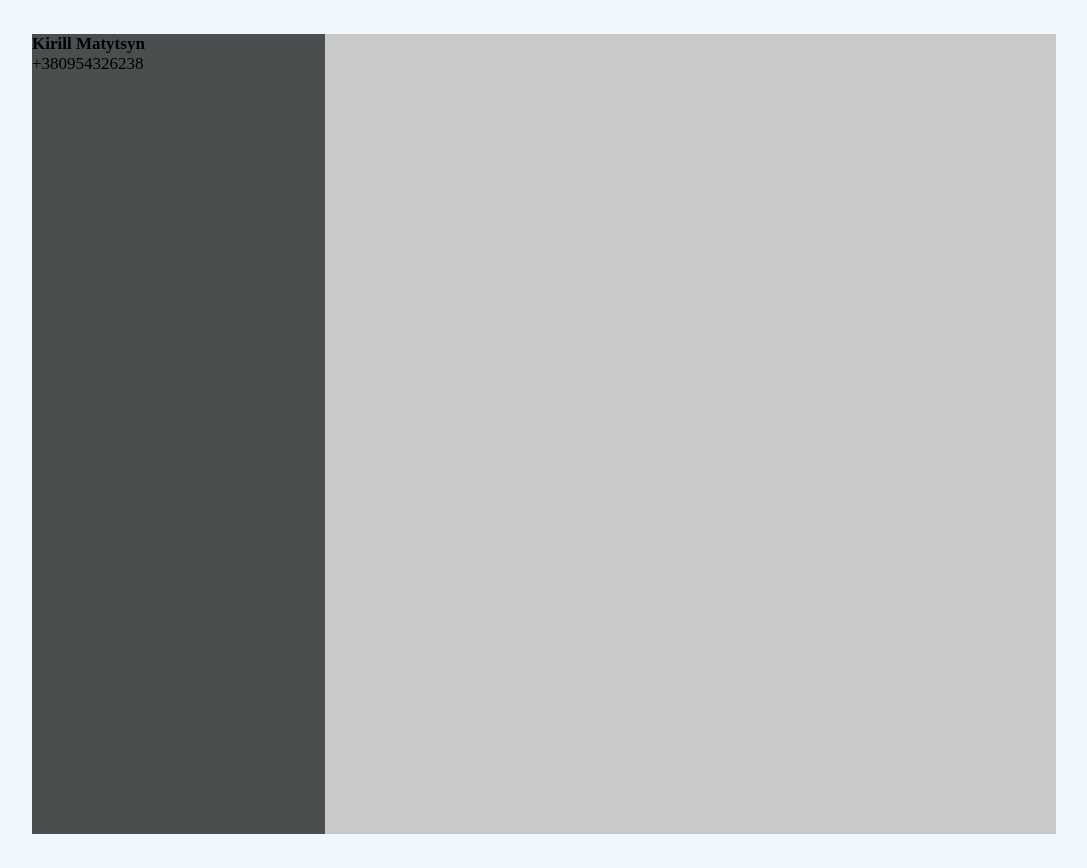
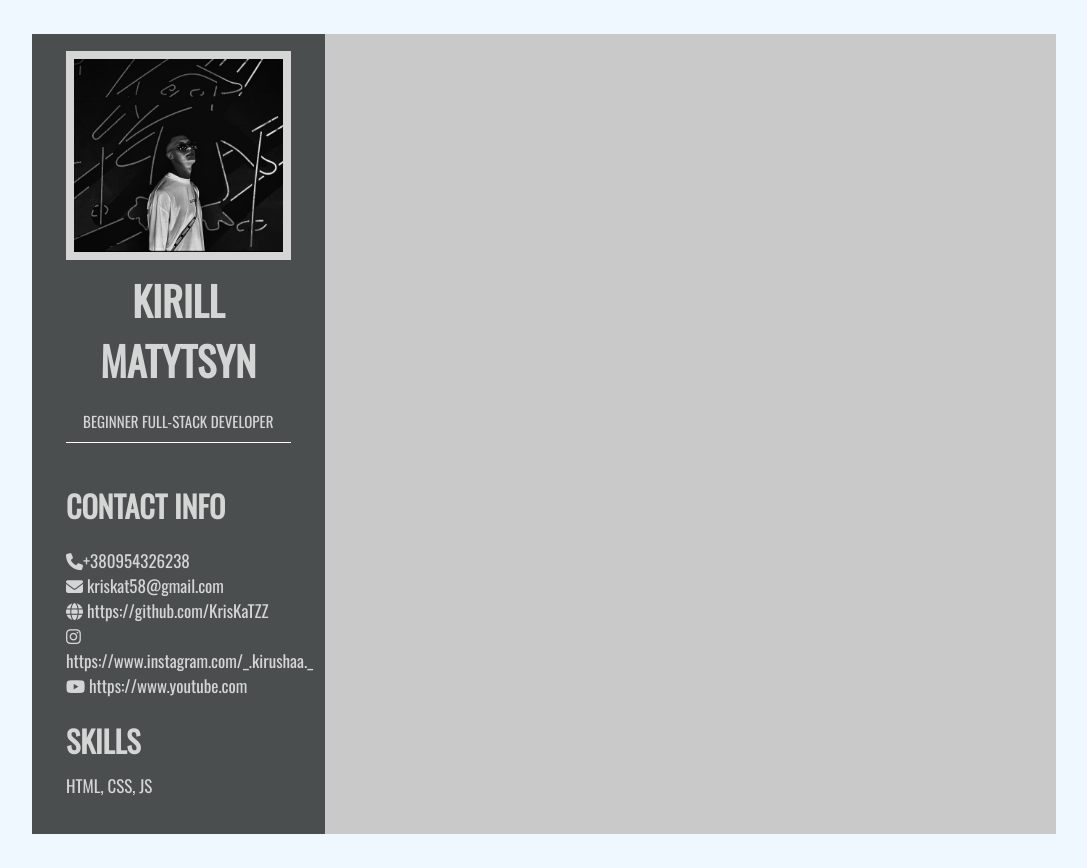
Before and after one commit to KrisKaTZZ/Resume, a plain HTML site: page index.html in a window 1280 px wide. Shown: the whole page, without its empty margins (96-1183 px from the left). Drawn offline with nearby package versions, Linux system fonts and the light colour scheme.

Commit message:
Left section

```diff
--- a/css/style.css
+++ b/css/style.css
@@ -2,8 +2,10 @@
     margin: 0px;
     padding: 0px;
     font-size: 17px;
-    color: black;
+    color: rgba(255, 255, 255, 0.764) ;
     box-sizing: border-box;
+    list-style: none;
+    font-family:'Oswald', sans-serif;
 }
 
 body{
@@ -29,3 +31,68 @@ body{
     height: 100%;
     background-color: rgb(201, 201, 201);
 }
+
+.left-content{
+    padding: 1rem 2rem;
+}
+
+.profile{
+    width: 100%;
+}
+.profile img{
+    width: 100%;
+    border: 8px solid rgba(255, 255, 255, 0.764);
+}
+
+.name {
+    padding-top: 5px;
+    text-align: center;
+    font-size: 40px;
+    text-transform: uppercase;
+    padding-bottom: 10px;
+}
+
+.career {
+    text-align: center;
+    font-size: 15px;
+    text-transform: uppercase;
+    padding-top: 10px;
+    padding-bottom: 10px;
+    border-bottom: 1px solid white;
+}
+
+.main-title{
+    padding-top: 40px;
+    text-align: left;
+    text-transform: uppercase;
+    font-weight: bold;
+    font-size: 30px;
+    padding-bottom: 20px;
+}
+
+.ul-contact ul{
+    padding-top: 20px;
+
+}
+
+.ul-contact ul li i{
+    padding-top: 20px;
+    display: flex;
+    align-items: center;
+
+}
+.ul-link{
+    text-decoration: none;
+}
+.ul-link:hover{
+    color: cornflowerblue;
+}
+
+.skills-title{
+    padding-top: 20px;
+    text-align: left;
+    text-transform: uppercase;
+    font-weight: bold;
+    font-size: 30px;
+    padding-bottom: 10px;
+}
--- a/index.html
+++ b/index.html
@@ -1,18 +1,57 @@
 <!DOCTYPE html>
 <html lang="en">
+
 <head>
     <meta charset="UTF-8">
     <meta http-equiv="X-UA-Compatible" content="IE=edge">
     <meta name="viewport" content="width=device-width, initial-scale=1.0">
+    <script src="https://kit.fontawesome.com/4f947070ed.js" crossorigin="anonymous"></script>
     <link rel="stylesheet" href="./css/style.css">
+    <link rel="preconnect" href="https://fonts.googleapis.com">
+    <link rel="preconnect" href="https://fonts.gstatic.com" crossorigin>
+    <link href="https://fonts.googleapis.com/css2?family=Oswald&display=swap" rel="stylesheet">
     <title>Kirill Matytsyn</title>
 </head>
+
 <body>
     <main class="main-content">
         <section class="left-section">
+            <div class="left-content">
                 <div class="profile">
+                    <img src="./img/itsme.JPG" alt="Kirill">
                     <h2 class="name">Kirill Matytsyn</h2>
-            <p class="contact">+380954326238</p>
+                    <p class="career">Beginner Full-Stack Developer</p>
+                </div>
+                <div class="contact-info">
+                    <h3 class="main-title">Contact Info</h3>
+                    <ul>
+                        <li>
+                            <i class="fa-solid fa-phone"></i>+380954326238
+                        </li>
+                        <li>
+                            <i class="fa-solid fa-envelope"></i>
+                            <a class="ul-link" href="mailto:kriskat58@gmail.com">kriskat58@gmail.com</a>
+                        </li>
+                        <li>
+                            <i class="fa-solid fa-globe"></i>
+                             <a class="ul-link" href="https://github.com/KrisKaTZZ">https://github.com/KrisKaTZZ</a>
+                        </li>
+                        <li>
+                            <i class="fa-brands fa-instagram"></i>
+                            <a class="ul-link" href="https://www.instagram.com/_.kirushaa._/">
+                                https://www.instagram.com/_.kirushaa._</a>
+                        </li>
+                        <li>
+                            <i class="fa-brands fa-youtube"></i>
+                            <a class="ul-link" href="https://www.youtube.com/channel/UCtrH5Xk4RK_9RBnhdC6L3Og">
+                                https://www.youtube.com</a>
+                        </li>
+                    </ul>
+                </div>
+                <div class="Skills">
+                    <h3 class="skills-title">Skills</h3>
+                    <p>HTML, CSS, JS</p>
+                    </div>
             </div>
         </section>
         <section class="right-section">
@@ -20,4 +59,5 @@
         </section>
     </main>
 </body>
+
 </html>
```
Lines whose indentation alone changed are shown as unchanged.
